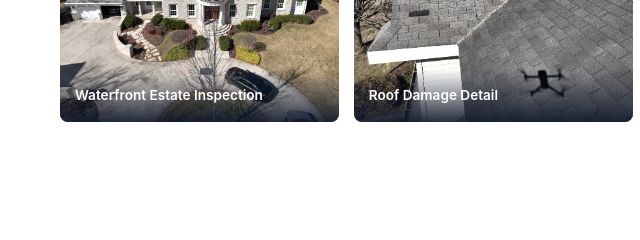
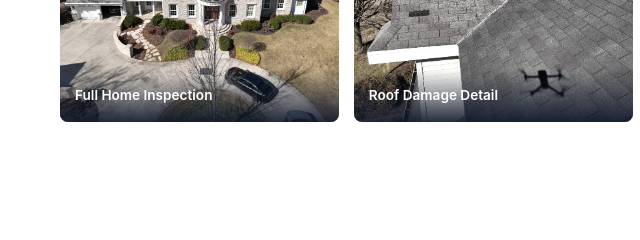
Before and after one commit to durkben-cell/KWH, a plain HTML site: page index.html in a window 1280 px wide. Shown: the part 2403-2643 px from the top of the page, 0-640 px from the left. Drawn offline with Linux system fonts and the light colour scheme.

Commit message:
Update gallery caption for waterfront estate image

```diff
--- a/index.html
+++ b/index.html
@@ -260,7 +260,7 @@
         <div class="gallery-grid">
             <div class="gallery-item">
                 <img src="https://raw.githubusercontent.com/durkben-cell/KWH/main/waterfront-estate.jpg" alt="Waterfront Estate Drone Scan">
-                <div class="gallery-caption">Waterfront Estate Inspection</div>
+                <div class="gallery-caption">Full Home Inspection</div>
             </div>
             <div class="gallery-item">
                 <img src="https://raw.githubusercontent.com/durkben-cell/KWH/main/roof-damage.jpg" alt="Roof Damage Close Up">
```
